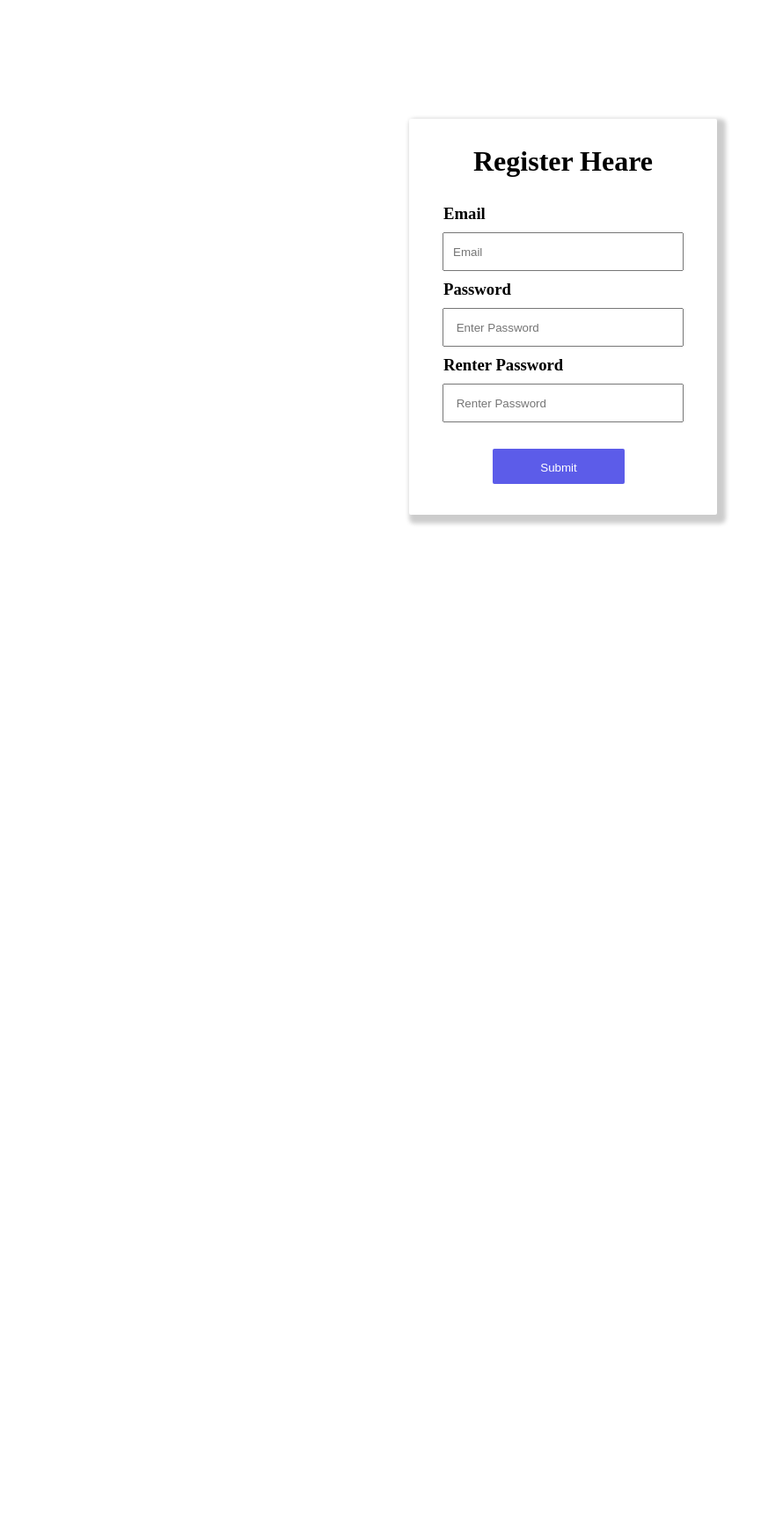
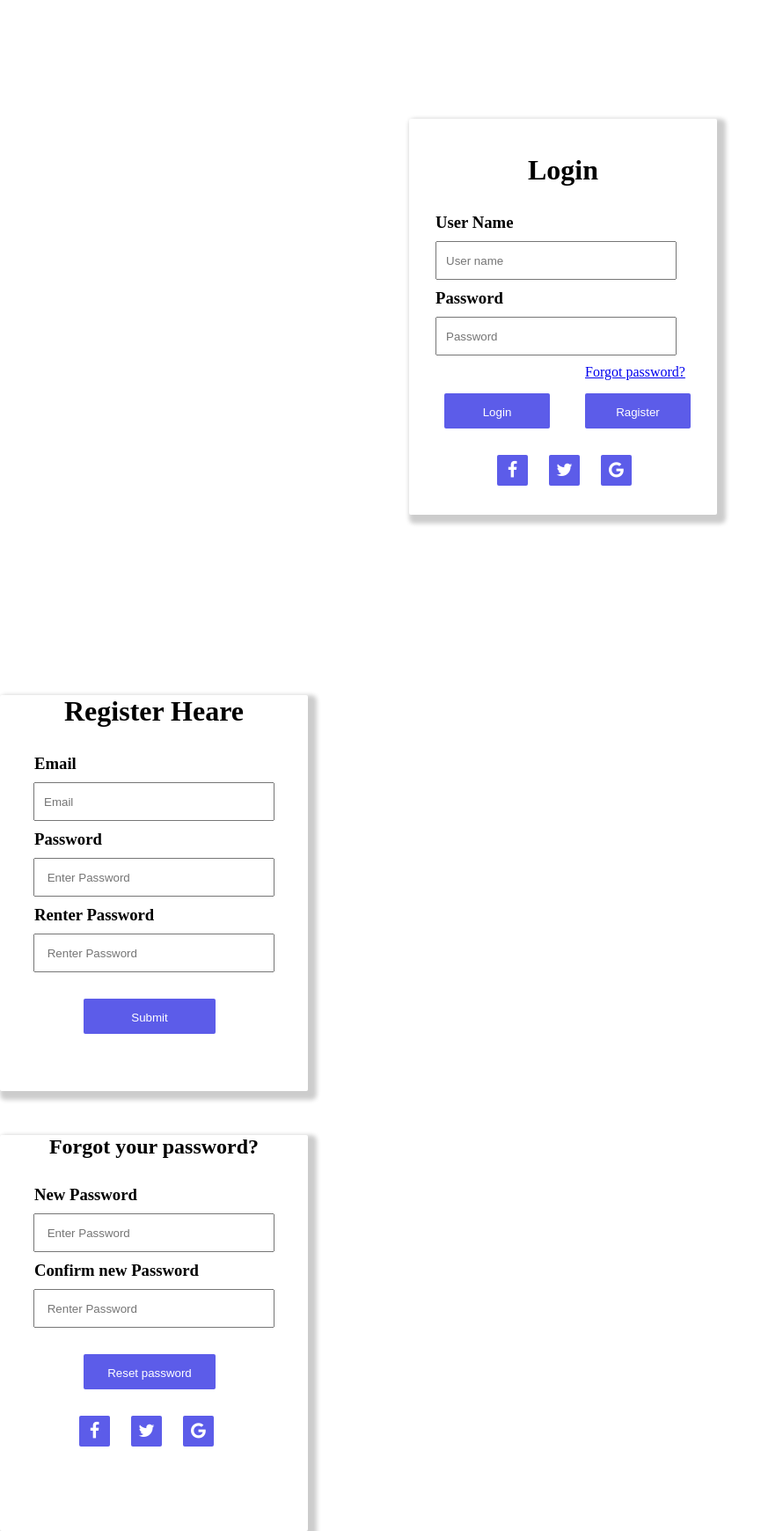
Before and after one commit to rakeshsen974/hactoberfest, a plain HTML site: page index.html in a window 1280 px wide. Shown: the part 40-1780 px from the top of the page at 88% size, without its empty margins (0-890 px from the left). Before the commit the page ends 800 px from the top, so only its background shows below. Drawn offline with Linux system fonts and the light colour scheme.

Commit message:
Update index.html

```diff
--- a/index.html
+++ b/index.html
@@ -14,7 +14,7 @@
 <body>
     <div class="main">
 
-        <!-- <div class="login" >
+         <div class="login" >
             <form id="loginform">
                 <h1>Login</h1>
                 <h3>User Name</h3>
@@ -36,7 +36,7 @@
             </div>   </form>
         </div>
 
-    </div> -->
+    </div>
                              <!-- create account serction -->
 
                              <div class="register_sec" >
@@ -56,7 +56,7 @@
 
                   <!-- forgate password  -->
 
-                  <!-- <div class="Forgot " id="forgot_section">
+                   <div class="Forgot " id="forgot_section">
                     <form >
                         <h2 id="forgot_btn" >Forgot your password?</h2>
 
@@ -74,8 +74,7 @@
                         <a href="#"><i class="fa fa-google"></i></a>
 
                     </div>
-                </div> -->
-
+                </div>
 <script>
 let register_btn = document.getElementById("register_btn");
 let forgot_btn = document.getElementById("forgot_btn");
```
